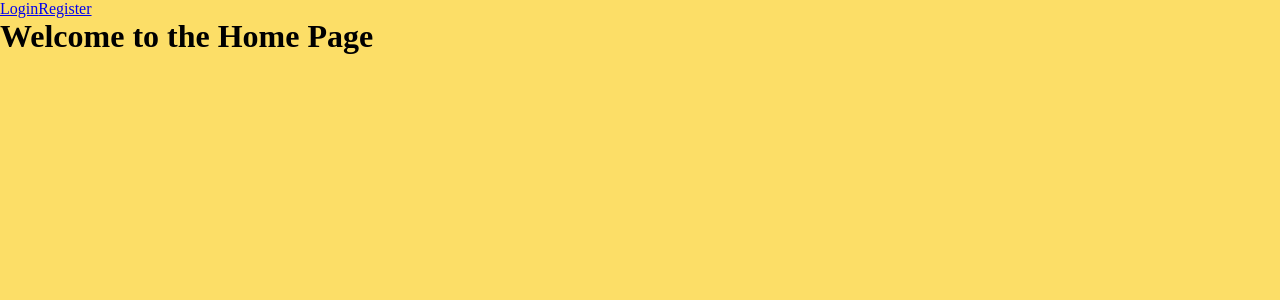
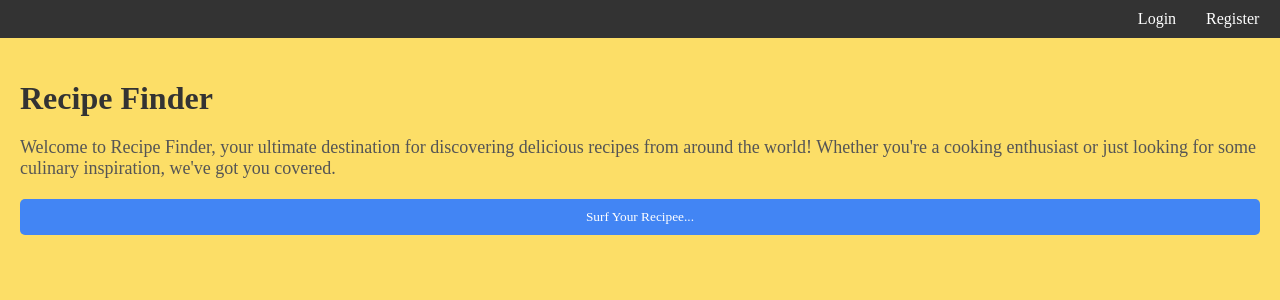
Before and after one commit to varunvenkatachalam/react-recipe-app, a React (Create React App) app: page / in a window 1280 px wide. Shown: the top 300 px of the page. Built offline with nearby package versions, Linux system fonts and the light colour scheme; a web font is replaced by a local one.

Commit message:
all works

```diff
--- a/src/Components/Home.jsx
+++ b/src/Components/Home.jsx
@@ -1,14 +1,21 @@
 import React from "react";
-// import { Link } from "react-router-dom";
-import { Navbar } from "./navBar.jsx"; // Import as a named export
+import { Navbar } from "./navBar.jsx";
+import { Link } from "react-router-dom";
+import "./home.css"; // Import the CSS file
 
 const Home = () => {
   return (
     <div>
       <Navbar />
-      <h1>Welcome to the Home Page</h1>
-      {/* <Link to="/auth/login">Login</Link>
-      <Link to="/auth/register">Register</Link> */}
+      <div className="content">
+        <h1>Recipe Finder</h1>
+        <p className="description">
+          Welcome to Recipe Finder, your ultimate destination for discovering delicious recipes from around the world! Whether you're a cooking enthusiast or just looking for some culinary inspiration, we've got you covered.
+        </p>
+        <Link to="/meal">
+          <button>Surf Your Recipee...</button>
+        </Link>
+      </div>
     </div>
   );
 };
--- a/src/Components/Login.jsx
+++ b/src/Components/Login.jsx
@@ -1,8 +1,7 @@
-// Login.js
 import React, { useState } from "react";
 import axios from "axios";
 import { useCookies } from "react-cookie";
-import { useNavigate } from "react-router-dom";
+import { useNavigate, Link } from "react-router-dom"; // Import Link for redirection
 import "./login.css";
 
 const Login = () => {
@@ -41,6 +40,11 @@ const Login = () => {
     }
   };
 
+  // Redirect to register page if not registered
+  const redirectToRegister = () => {
+    navigate("/auth/register");
+  };
+
   return (
     <div className="auth-container">
       <form onSubmit={handleSubmit} className="login-form">
@@ -64,7 +68,13 @@ const Login = () => {
           />
         </div>
         <button type="submit">Login</button>
+        {/* Link to register page */}
+        <p>Not registered? <Link to="/auth/register">Register here</Link></p>
+        <Link to="/">
+          <button >Back TO Home</button>
+        </Link>
       </form>
+
     </div>
   );
 };
--- a/src/Components/Register.jsx
+++ b/src/Components/Register.jsx
@@ -1,16 +1,30 @@
-// Register.js
 import React, { useState } from "react";
 import axios from "axios";
-import { useNavigate } from "react-router-dom";
+import { useNavigate, Link } from "react-router-dom";
 import "./register.css";
 
 const Register = () => {
   const [username, setUsername] = useState("");
   const [password, setPassword] = useState("");
+  const [confirmPassword, setConfirmPassword] = useState("");
+  const [showPassword, setShowPassword] = useState(false);
+  const [showConfirmPassword, setShowConfirmPassword] = useState(false);
+  const [errorMessage, setErrorMessage] = useState("");
   const navigate = useNavigate();
 
   const handleSubmit = async (event) => {
     event.preventDefault();
+
+    if (!username || !password || !confirmPassword) {
+      setErrorMessage("Please fill in all fields.");
+      return;
+    }
+
+    if (password !== confirmPassword) {
+      setErrorMessage("Passwords do not match.");
+      return;
+    }
+
     try {
       await axios.post("http://localhost:2001/auth/register", {
         username,
@@ -21,15 +35,25 @@ const Register = () => {
       alert("Registration Completed! Now login.");
       navigate("/auth/login");
 
-      // Clear input fields
+      // Clear input fields and error message
       setUsername("");
       setPassword("");
+      setConfirmPassword("");
+      setErrorMessage("");
     } catch (error) {
       // Handle registration errors
       console.error("Registration error:", error);
       // Example: Display a meaningful error message to the user
       alert("Registration failed. Please try again later.");
     }
+  };
+
+  const togglePasswordVisibility = () => {
+    setShowPassword(!showPassword);
+  };
+
+  const toggleConfirmPasswordVisibility = () => {
+    setShowConfirmPassword(!showConfirmPassword);
   };
 
   return (
@@ -47,15 +71,45 @@ const Register = () => {
         </div>
         <div className="form-group">
           <input
-            type="password"
+            type={showPassword ? "text" : "password"}
             id="password"
             value={password}
             onChange={(event) => setPassword(event.target.value)}
             placeholder="Password"
           />
+          <i
+            className={`password-toggle ${showPassword ? "visible" : ""}`}
+            onClick={togglePasswordVisibility}
+          >
+            {showPassword ? "Hide" : "Show"}
+          </i>
         </div>
+        <div className="form-group">
+          <input
+            type={showConfirmPassword ? "text" : "password"}
+            id="confirmPassword"
+            value={confirmPassword}
+            onChange={(event) => setConfirmPassword(event.target.value)}
+            placeholder="Confirm Password"
+          />
+          <i
+            className={`password-toggle ${showConfirmPassword ? "visible" : ""}`}
+            onClick={toggleConfirmPasswordVisibility}
+          >
+            {showConfirmPassword ? "Hide" : "Show"}
+          </i>
+        </div>
+        {errorMessage && <div className="error-message">{errorMessage}</div>}
         <button type="submit">Register</button>
+        {/* Link to login page */}
+        <p>
+          Already registered? <Link to="/auth/login">Login here</Link>
+        </p>
+        <Link to="/">
+          <button >Back TO Home</button>
+        </Link>
       </form>
+
     </div>
   );
 };
--- /dev/null
+++ b/src/Components/home.css
@@ -0,0 +1,86 @@
+/* home.css */
+
+/* Apply styles to the whole page */
+body {
+  margin: 0;
+  padding: 0;
+  /* overflow: hidden; */
+  font-family: Arial, sans-serif;
+  height: 100vh;
+}
+
+/* Navbar styles */
+.navbar {
+  position: fixed;
+  top: 0;
+  left: 0;
+  width: 100%;
+  background-color: #333;
+  color: #fff;
+  padding: 10px 20px;
+  display: flex;
+  justify-content: space-between;
+  align-items: center;
+}
+
+.navbar a,
+.navbar button {
+  color: #fff;
+  text-decoration: none;
+  background: none;
+  border: none;
+  cursor: pointer;
+  padding: 5px 10px;
+  margin: 0 5px;
+  transition: background-color 0.3s ease;
+}
+
+.navbar a:hover,
+.navbar button:hover {
+  background-color: #555;
+}
+
+.navbar button {
+  font-size: 16px;
+}
+
+.navbar button:focus {
+  outline: none;
+}
+
+/* Align Login and Register links to the right */
+.navbar .right-links {
+  margin-left: auto;
+}
+
+/* Apply styles to the content */
+.content {
+  margin-top: 60px; /* Adjust according to navbar height */
+  padding: 20px;
+}
+
+h1 {
+  color: #333;
+  margin-bottom: 20px;
+}
+
+.description {
+  font-size: 18px;
+  color: #555;
+  margin-bottom: 20px;
+}
+
+.login-prompt {
+  font-size: 16px;
+  color: #555;
+}
+
+.login-prompt a {
+  color: #4caf50;
+  text-decoration: none;
+  transition: color 0.3s ease;
+}
+
+.login-prompt a:hover {
+  color: #45a049;
+}
--- a/src/Components/navBar.jsx
+++ b/src/Components/navBar.jsx
@@ -1,6 +1,7 @@
 import React from "react";
 import { Link, useNavigate } from "react-router-dom";
 import { useCookies } from "react-cookie";
+import "./navbar.css"; // Import the CSS file
 
 export const Navbar = () => {
   const [cookies, setCookies] = useCookies(["access_token"]);
@@ -16,9 +17,11 @@ export const Navbar = () => {
 
   return (
     <div className="navbar">
-      {/* <Link to="/">Home</Link> */}
+      {/* Links aligned to the right */}
+      <div className="right-links">
         {cookies.access_token ? (
           <>
+            {/* <Link to="/">Home</Link> */}
             <button onClick={logout}>Logout</button>
             {/* <button>Action 1</button>
             <button>Action 2</button> */}
@@ -31,5 +34,6 @@ export const Navbar = () => {
           </>
         )}
       </div>
+    </div>
   );
 };
--- /dev/null
+++ b/src/Components/navbar.css
@@ -0,0 +1,46 @@
+/* navbar.css */
+
+.navbar {
+    position: absolute; /* Change position to absolute */
+    top: 0;
+    left: 0;
+    width: 100%;
+    background-color: #333;
+    color: #fff;
+    padding: 10px 20px;
+    display: flex;
+    justify-content: space-between;
+    align-items: center;
+    z-index: 1000; /* Ensure Navbar is above other content */
+  }
+
+  .navbar a,
+  .navbar button {
+    color: #fff;
+    text-decoration: none;
+    background: none;
+    border: none;
+    cursor: pointer;
+    padding: 5px 10px;
+    margin: 0 5px;
+    transition: background-color 0.3s ease;
+  }
+
+  .navbar a:hover,
+  .navbar button:hover {
+    background-color: #555;
+  }
+
+  .navbar button {
+    font-size: 16px;
+  }
+
+  .navbar button:focus {
+    outline: none;
+  }
+
+  /* Align Login and Register links to the right */
+  .navbar .right-links {
+    margin-left: auto;
+    margin-right: 2%;
+  }
```
Lines whose indentation alone changed are shown as unchanged.
